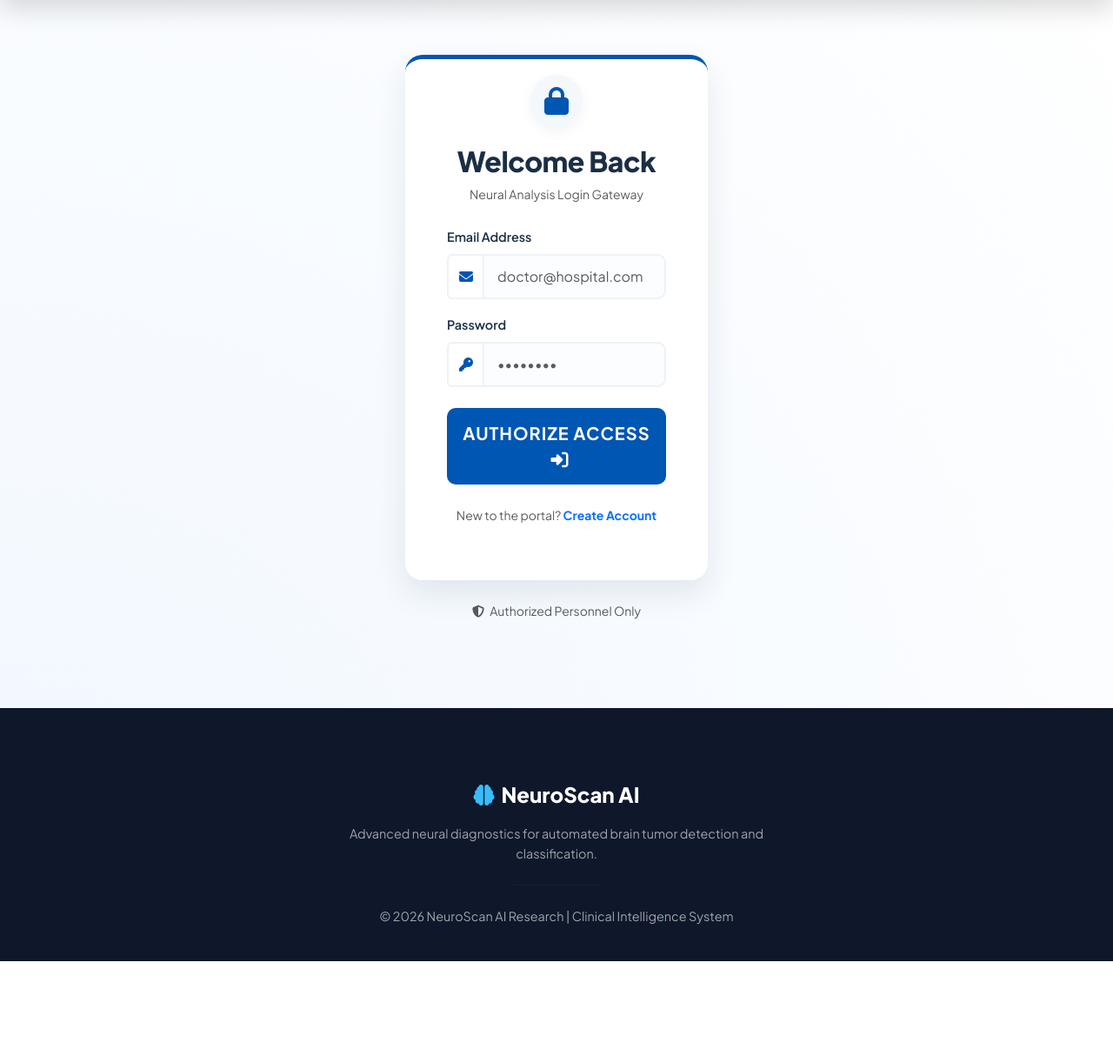
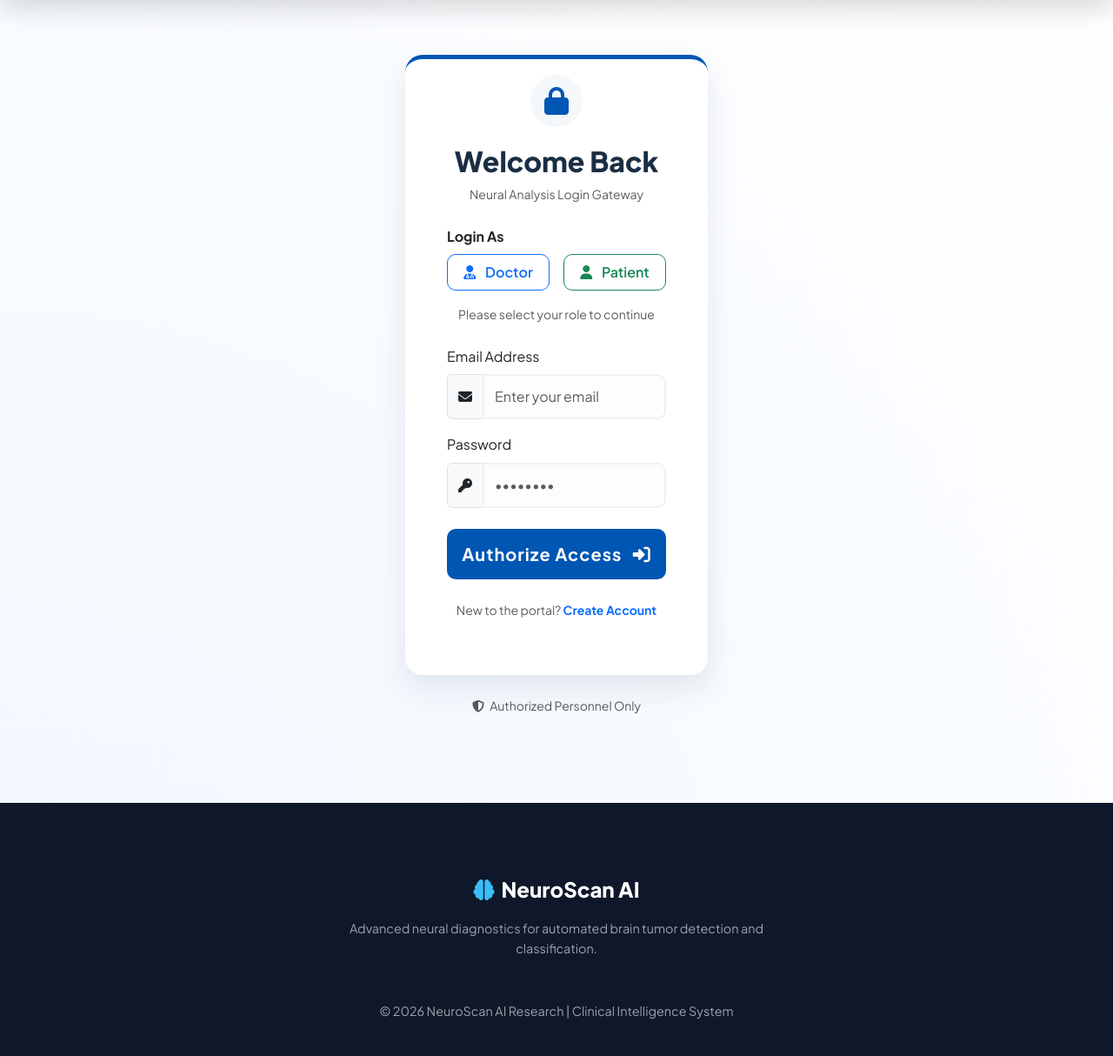
Before and after one commit to Mohanapriya1022/BrainTumorApp, a Flask app: page /login in a window 1280 px wide. Shown: the part 85-1299 px from the top of the page at 87% size. Before the commit the page ends 1190 px from the top, so only its background shows below. Run offline with Flask 3, Linux system fonts and the light colour scheme.

Commit message:
updated login page

```diff
--- a/app/templates/auth/login.html
+++ b/app/templates/auth/login.html
@@ -1,6 +1,7 @@
 {% extends "base.html" %}
 
 {% block content %}
+
 <style>
 :root {
     --med-navy: #1a2e44;
@@ -9,20 +10,20 @@
     --med-text: #2c3e50;
 }
 
-    /* Page background consistent with Signup/Home */
+/* Background */
 body {
     background: radial-gradient(circle at bottom left, #f0f7ff 0%, #ffffff 100%);
     min-height: 100vh;
 }
 
-    /* Form Card Styling */
+/* Card */
 .login-card {
     border: none;
     border-radius: 20px;
     background: #ffffff;
     box-shadow: 0 15px 35px rgba(26, 46, 68, 0.1);
-        transition: transform 0.3s ease, box-shadow 0.3s ease;
     border-top: 5px solid var(--med-blue);
+    transition: 0.3s;
 }
 
 .login-card:hover {
@@ -30,68 +31,47 @@
     box-shadow: 0 20px 45px rgba(26, 46, 68, 0.15);
 }
 
-    /* Typography */
+/* Title */
 .card-title {
     color: var(--med-navy);
     font-weight: 800;
-        letter-spacing: -0.5px;
 }
 
-    .form-label {
-        color: var(--med-navy);
-        font-weight: 600;
-        font-size: 0.9rem;
-        margin-bottom: 8px;
-    }
-
-    /* Clean Input Fields */
+/* Inputs */
 .form-control {
     border: 2px solid #eef2f6;
     border-radius: 10px;
-        padding: 12px 15px;
+    padding: 12px;
     background-color: #fcfdfe;
-        color: var(--med-text);
-        transition: all 0.3s ease;
 }
 
 .form-control:focus {
     border-color: var(--med-blue);
-        background-color: #fff;
-        box-shadow: 0 0 0 4px rgba(0, 86, 179, 0.1);
-        color: var(--med-navy);
+    box-shadow: 0 0 0 4px rgba(0,86,179,0.1);
 }
 
-    /* Professional Button */
+/* Button */
 .btn-login {
     background: var(--med-blue);
     border: none;
     padding: 14px;
     border-radius: 10px;
     font-weight: 700;
-        text-transform: uppercase;
     letter-spacing: 1px;
-        transition: all 0.3s ease;
+    transition: 0.3s;
 }
 
 .btn-login:hover {
-        background: var(--med-navy);
     transform: translateY(-2px);
-        box-shadow: 0 5px 15px rgba(0, 86, 179, 0.3);
 }
 
-    /* Icon Accents */
-    .input-group-text {
-        background: transparent;
-        border: 2px solid #eef2f6;
-        border-right: none;
-        color: var(--med-blue);
+/* Role Buttons */
+.role-select .btn {
+    border-radius: 10px;
+    font-weight: 600;
 }
 
-    .form-control {
-        border-left: 2px solid #eef2f6 !important;
-    }
-
-    /* Security/Lock Badge */
+/* Lock badge */
 .auth-badge {
     width: 60px;
     height: 60px;
@@ -102,15 +82,16 @@
     align-items: center;
     justify-content: center;
     margin: -30px auto 20px;
-        box-shadow: 0 5px 15px rgba(0,0,0,0.05);
 }
 </style>
 
 <div class="container">
-    <div class="row justify-content-center align-items-center" style="min-height: 80vh;">
+<div class="row justify-content-center align-items-center" style="min-height:80vh;">
 <div class="col-md-5 col-lg-4">
+
 <div class="card login-card mt-5">
 <div class="card-body p-5">
+
 <div class="auth-badge">
 <i class="fas fa-lock fa-2x"></i>
 </div>
@@ -119,19 +100,70 @@
 <p class="text-center text-muted small mb-4">Neural Analysis Login Gateway</p>
 
 <form method="POST" action="{{ url_for('auth.login') }}">
+
+<!-- ROLE SELECTION -->
+
+<div class="mb-4">
+<label class="form-label fw-bold">Login As</label>
+
+<div class="d-flex gap-3 role-select">
+
+<input type="radio" class="btn-check" name="role" id="doctor" value="doctor" required>
+<label class="btn btn-outline-primary w-50 py-2" for="doctor">
+<i class="fas fa-user-md me-2"></i> Doctor
+</label>
+
+<input type="radio" class="btn-check" name="role" id="patient" value="patient">
+<label class="btn btn-outline-success w-50 py-2" for="patient">
+<i class="fas fa-user me-2"></i> Patient
+</label>
+
+</div>
+
+<!-- Dynamic Role Info -->
+
+<div id="roleInfo" class="text-center mt-3 small text-muted">
+Please select your role to continue
+</div>
+
+</div>
+
+<!-- EMAIL -->
+
 <div class="mb-3">
 <label class="form-label">Email Address</label>
+
 <div class="input-group">
-                                <span class="input-group-text"><i class="fas fa-envelope"></i></span>
-                                <input type="email" name="email" class="form-control" placeholder="doctor@hospital.com" required>
+<span class="input-group-text">
+<i class="fas fa-envelope"></i>
+</span>
+
+<input type="email"
+id="emailField"
+name="email"
+class="form-control"
+placeholder="Enter your email"
+required>
+
 </div>
 </div>
 
+<!-- PASSWORD -->
+
 <div class="mb-4">
 <label class="form-label">Password</label>
+
 <div class="input-group">
-                                <span class="input-group-text"><i class="fas fa-key"></i></span>
-                                <input type="password" name="password" class="form-control" placeholder="••••••••" required>
+<span class="input-group-text">
+<i class="fas fa-key"></i>
+</span>
+
+<input type="password"
+name="password"
+class="form-control"
+placeholder="••••••••"
+required>
+
 </div>
 </div>
 
@@ -140,20 +172,65 @@
 Authorize Access <i class="fas fa-sign-in-alt ms-2"></i>
 </button>
 </div>
+
 </form>
 
 <div class="text-center mt-4">
-                        <p class="text-muted small">New to the portal?
-                            <a href="{{ url_for('auth.signup') }}" class="text-primary fw-bold text-decoration-none">Create Account</a>
+<p class="text-muted small">
+New to the portal?
+<a href="{{ url_for('auth.signup') }}" class="text-primary fw-bold text-decoration-none">
+Create Account
+</a>
 </p>
 </div>
+
 </div>
 </div>
 
 <div class="text-center mt-4 text-muted small">
 <i class="fas fa-shield-alt me-1"></i> Authorized Personnel Only
 </div>
+
 </div>
 </div>
 </div>
+
+<!-- JAVASCRIPT FOR ROLE CHANGE -->
+
+<script>
+
+const doctorBtn = document.getElementById("doctor");
+const patientBtn = document.getElementById("patient");
+const roleInfo = document.getElementById("roleInfo");
+const emailField = document.getElementById("emailField");
+const loginBtn = document.querySelector(".btn-login");
+
+doctorBtn.addEventListener("change", function(){
+
+roleInfo.innerHTML =
+"Doctor Portal Access — Upload MRI scans and analyze tumor detection.";
+
+roleInfo.style.color = "#0056b3";
+
+emailField.placeholder = "doctor@hospital.com";
+
+loginBtn.style.background = "#0056b3";
+
+});
+
+patientBtn.addEventListener("change", function(){
+
+roleInfo.innerHTML =
+"Patient Portal — View reports and brain scan diagnosis results.";
+
+roleInfo.style.color = "#28a745";
+
+emailField.placeholder = "patient@email.com";
+
+loginBtn.style.background = "#28a745";
+
+});
+
+</script>
+
 {% endblock %}
```
Lines whose indentation alone changed are shown as unchanged.
